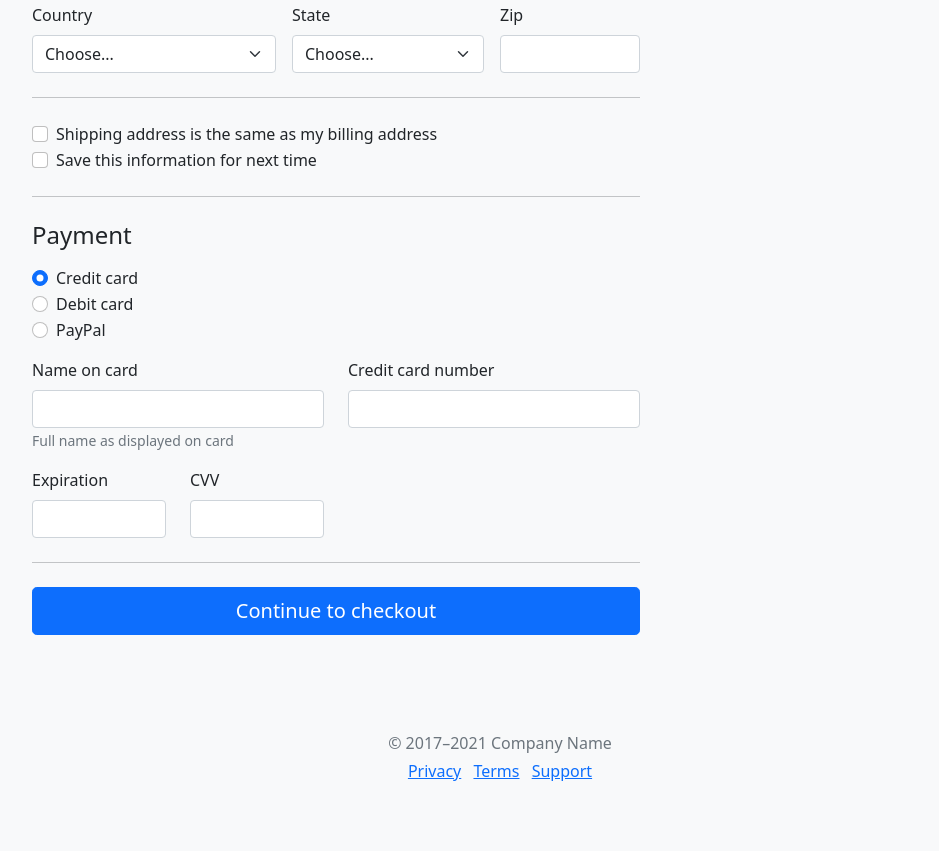
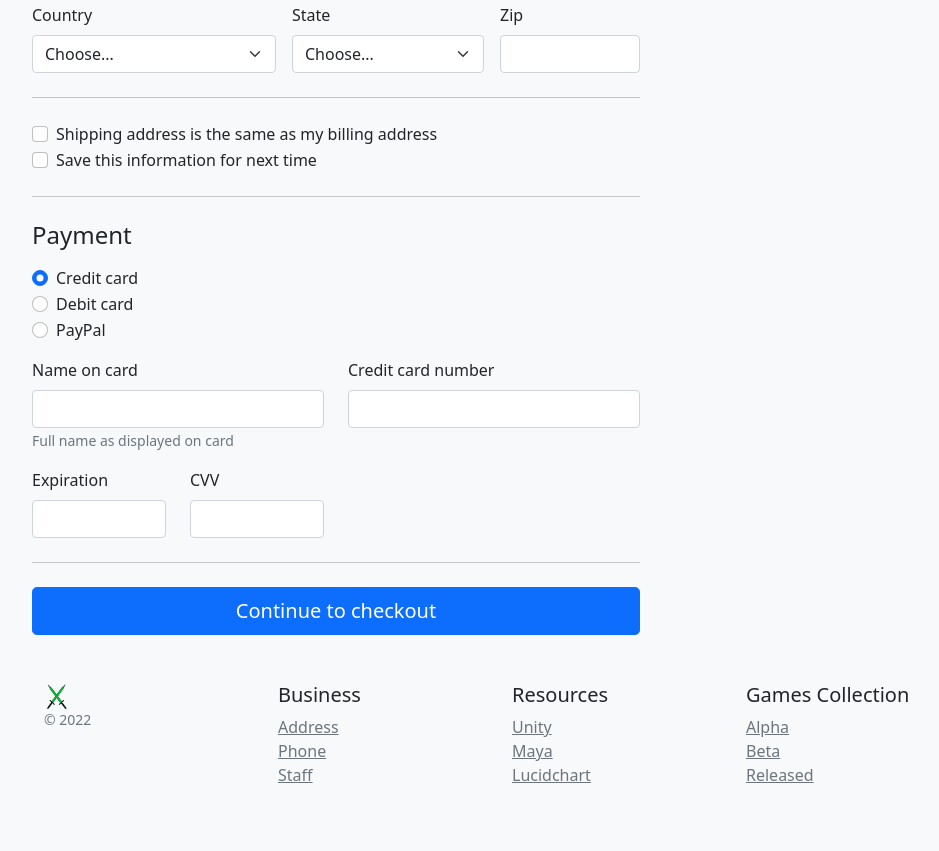
Before and after one commit to schifilitimatthew/CP3402Prac_01Website, a plain HTML site: page tournament_world_checkout.html in a window 1280 px wide. Shown: the part 759-1610 px from the top of the page, without its empty margins (140-1079 px from the left). Drawn offline with nearby package versions, Linux system fonts and the light colour scheme.

Commit message:
Edited Footer of tournament_world_checkout file to match the others

```diff
--- a/tournament_world_checkout.html
+++ b/tournament_world_checkout.html
@@ -250,13 +250,37 @@
     </div>
   </main>
 
-  <footer class="my-5 pt-5 text-muted text-center text-small">
-    <p class="mb-1">&copy; 2017–2021 Company Name</p>
-    <ul class="list-inline">
-      <li class="list-inline-item"><a href="#">Privacy</a></li>
-      <li class="list-inline-item"><a href="#">Terms</a></li>
-      <li class="list-inline-item"><a href="#">Support</a></li>
-    </ul>
+  <footer class="container py-5">
+    <div class="row">
+      <div class="col-12 col-md">
+        <img class="logo" src="Logo.png" height="25px" width=25px alt="personally made">
+        <small class="d-block mb-3 text-muted">&copy; 2022</small>
+      </div>
+      <div class="col-6 col-md">
+        <h5>Business</h5>
+        <ul class="list-unstyled text-small">
+          <li><a class="link-secondary" href="#">Address</a></li>
+          <li><a class="link-secondary" href="#">Phone</a></li>
+          <li><a class="link-secondary" href="#">Staff</a></li>
+        </ul>
+      </div>
+      <div class="col-6 col-md">
+        <h5>Resources</h5>
+        <ul class="list-unstyled text-small">
+          <li><a class="link-secondary" href="#">Unity</a></li>
+          <li><a class="link-secondary" href="#">Maya</a></li>
+          <li><a class="link-secondary" href="#">Lucidchart</a></li>
+        </ul>
+      </div>
+      <div class="col-6 col-md">
+        <h5>Games Collection</h5>
+        <ul class="list-unstyled text-small">
+          <li><a class="link-secondary" href="#">Alpha</a></li>
+          <li><a class="link-secondary" href="#">Beta</a></li>
+          <li><a class="link-secondary" href="#">Released</a></li>
+        </ul>
+      </div>
+    </div>
   </footer>
 </div>
 
```
